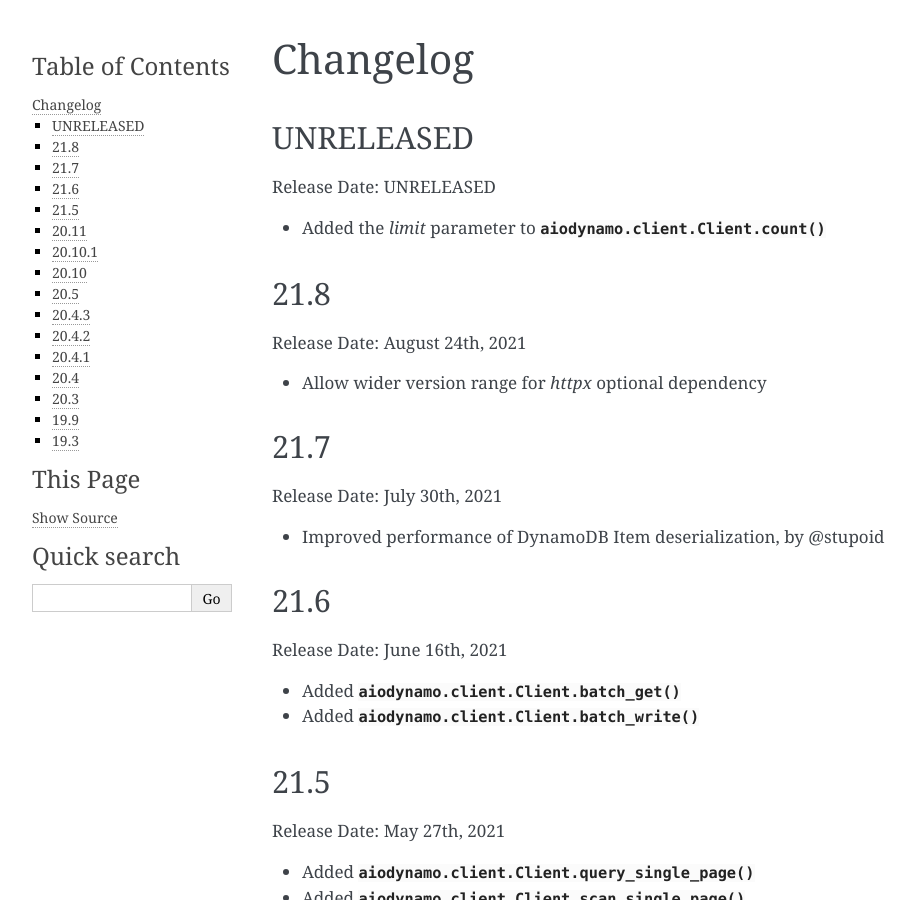
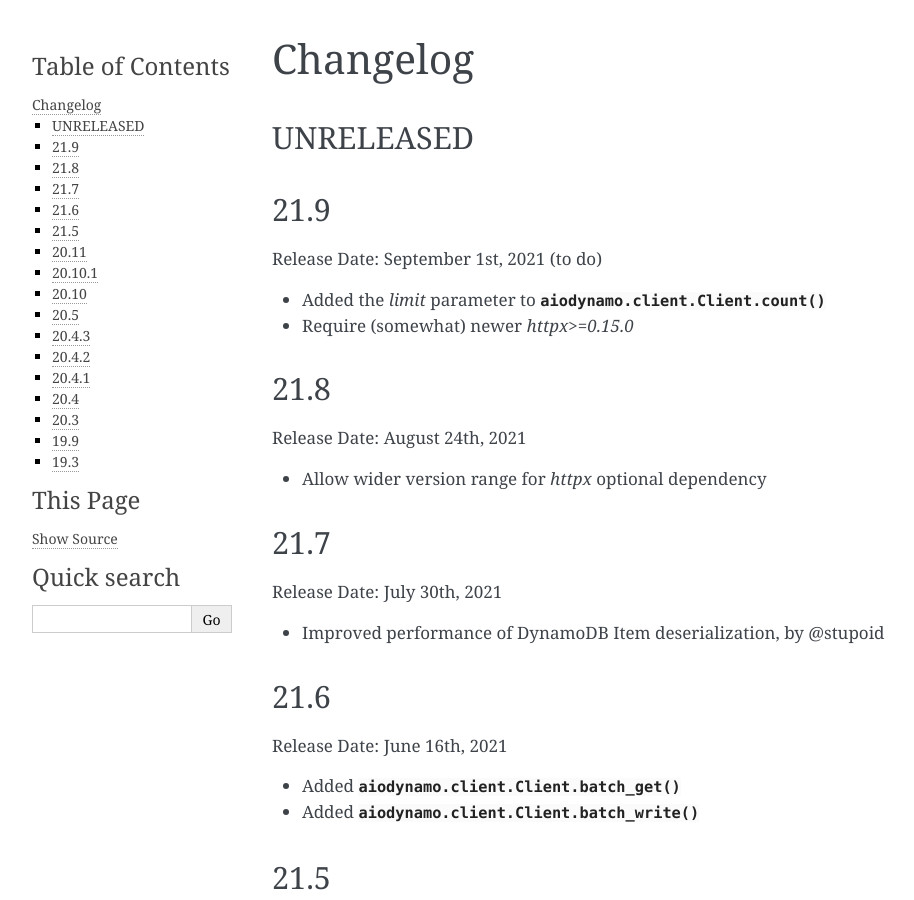
Before and after one commit to HENNGE/aiodynamo, a Sphinx documentation site: the page built from docs/changelog.rst, in a window 1280 px wide and 900 px high. Shown: the whole window, without its empty margins (148-1062 px from the left). Built offline with Sphinx 7.4.7, drawn with Linux system fonts in a browser that asks for light colours.

Commit message:
Update changelog.rst

```diff
--- a/docs/changelog.rst
+++ b/docs/changelog.rst
@@ -4,9 +4,13 @@ Changelog
 UNRELEASED
 ----------
 
-Release Date: UNRELEASED
+21.9
+----
+
+Release Date: September 1st, 2021 (to do)
 
 * Added the `limit` parameter to :py:meth:`aiodynamo.client.Client.count`
+* Require (somewhat) newer `httpx>=0.15.0`
 
 21.8
 ----
```
